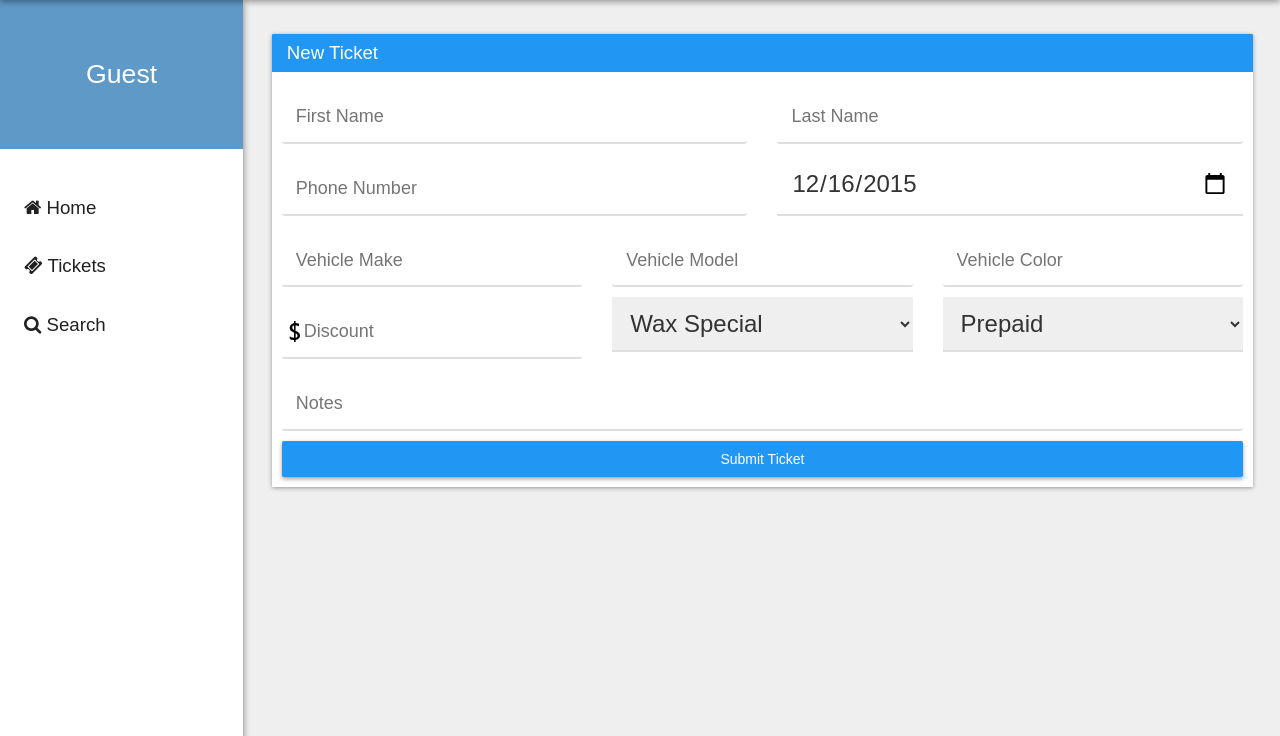
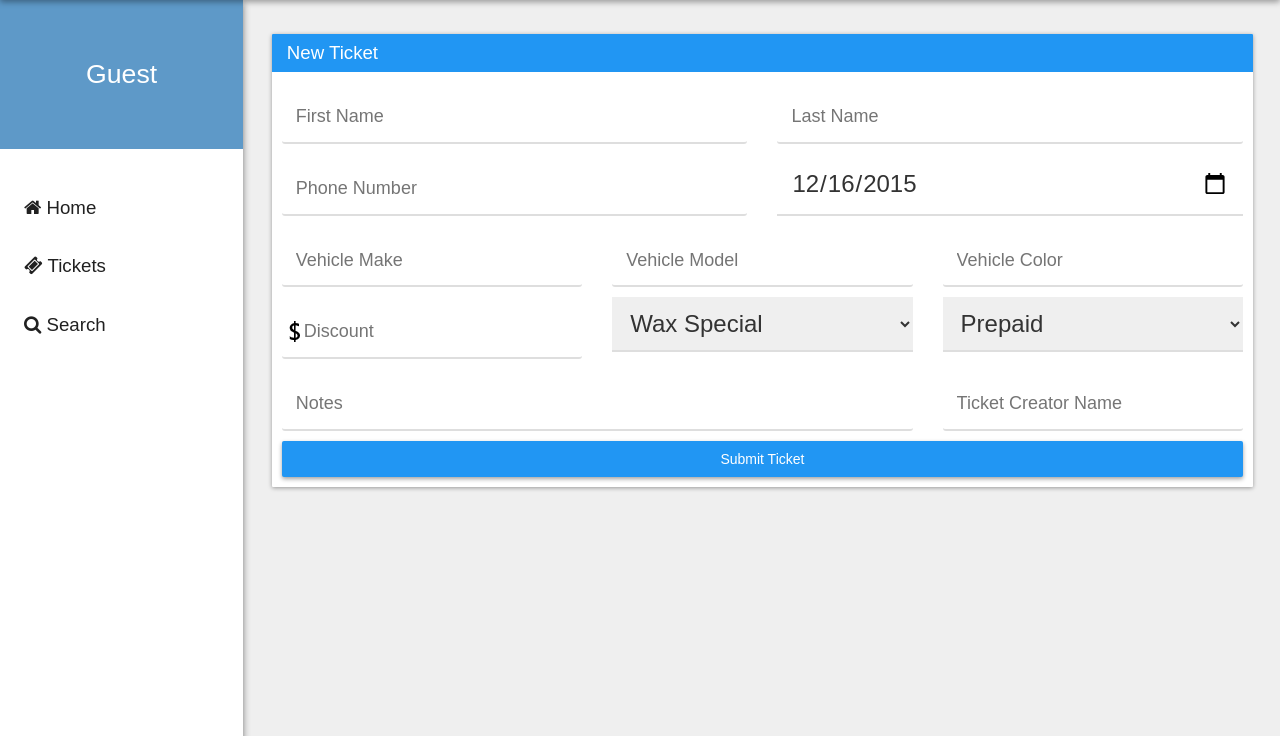
Before and after one commit to SDCore/scheduling.r60, a PHP site: page /new in a window 1280 px wide. Shown: the part 64-800 px from the top of the page. Run offline with PHP 8.4, Linux system fonts and the light colour scheme; some libraries are stand-ins or nearby versions; some web fonts are replaced; grey boxes are pictures that could not be loaded.

Commit message:
Ticket Creator
There's now an input to put in who created the ticket. When editing,
this cannot be changed.

```diff
--- a/new.php
+++ b/new.php
@@ -18,11 +18,12 @@
         $services = $_POST['serviceselect'];
         $ticketid = microtime() + floor(rand()*10000) + floor(rand()*314);
         $notes = $_POST['notes'];
+        $tcreator = $_POST['ticket_creator'];
 
         $insertticket = "INSERT INTO detail_tickets
-                        (id, first_name, last_name, phone_number, date, vehicle_make, vehicle_model, vehicle_color, discount, services, pre_paid_done, user_id, ticket_id, notes)
+                        (id, first_name, last_name, phone_number, date, vehicle_make, vehicle_model, vehicle_color, discount, services, pre_paid_done, user_id, ticket_id, notes, ticket_creator)
                         VALUES
-                        ('', '$firstname', '$lastname', '$pnumber', '$date', '$vmake', '$vmodel', '$vcolor', '$discount', '$services', '$options', '$user_id', '$ticketid', '$notes')";
+                        ('', '$firstname', '$lastname', '$pnumber', '$date', '$vmake', '$vmodel', '$vcolor', '$discount', '$services', '$options', '$user_id', '$ticketid', '$notes', '$tcreator')";
 
         mysql_query($insertticket) or die(mysql_error());
         header("location: /ticket?id=".$ticketid."");
@@ -84,8 +85,13 @@
 			                <option value="Completed">Completed</option>
 			            </select>
 			        </div>
-			        <div class="col-md-12">
+			    </div>
+			    <div class="row">
+			        <div class="col-md-8">
 						<input type="text" name="notes" id="notes" class="input" placeholder="Notes" />
+			        </div>
+			        <div class="col-md-4">
+			        	<input type="text" name="ticket_creator" id="ticket_creator" class="input" placeholder="Ticket Creator Name" required="required" />
 			        </div>
 
 			        <div class="col-md-12">
--- a/ticket.php
+++ b/ticket.php
@@ -27,6 +27,7 @@
             $uid = $row['user_id'];
             $ticket_id = $row['ticket_id'];
             $notes = $row['notes'];
+            $tcreator = $row['ticket_creator'];
         }
 
         if($services == 'wax'){
@@ -155,7 +156,7 @@
         <div class="row">
             <div class="col-md-6">
                 <div class="card">
-                    <div class="card-title"><?php echo $firstname." ".$lastname." <span style='float: right;'>Invoice #".$tid."</span>"; ?></div>
+                    <div class="card-title"><?php echo $firstname." ".$lastname." <span style='float: right;'>Invoice #".$tid." - ".$tcreator."</span>"; ?></div>
                     <div class="card-content">
                         <p><b>Phone Number:</b> <?php echo $pnumber; ?>
                         <br />
@@ -183,7 +184,7 @@
                         <p><?php echo $servicedetails; ?></p>
                         <div class="row">
                             <div class="col-md-12">
-                                <div style="float: right;">Sub Total $<?php echo $serviceprice; ?></div>
+                                <div style="float: right;">Sub Total - $<?php echo $serviceprice; ?></div>
                             </div>
                             <div class="col-md-12">
                                 <div style="float: right;">Discount - $<?php echo $discount; ?></div>
```
Also changed, not shown: edit.php (+8 -1 lines).
